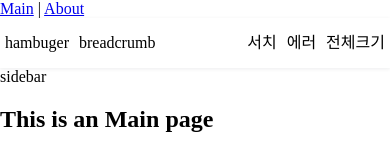
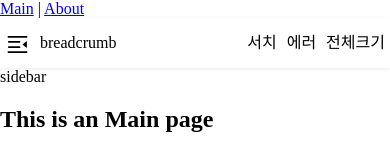
Before and after one commit to dngwoo/vue-element-admin-sidebar-clone, a Vue app: page / in a window 390 px wide. Shown: the top 160 px of the page. Built offline with nearby package versions, Linux system fonts and the light colour scheme.

Commit message:
Hamburger.vue 구현

```diff
--- a/src/layout/components/AppHeader/Hambuger.vue
+++ b/src/layout/components/AppHeader/Hambuger.vue
@@ -1,12 +1,12 @@
 <template>
-  <div style="padding: 0 15px;" @click="toggleClick">
+  <div class="header__menu-item" @click="toggleClick">
     <svg
       :class="{ 'is-active': isActive }"
       class="hamburger"
       viewBox="0 0 1024 1024"
       xmlns="http://www.w3.org/2000/svg"
-      width="64"
-      height="64"
+      width="25"
+      height="25"
     >
       <path
         d="M408 442h480c4.4 0 8-3.6 8-8v-56c0-4.4-3.6-8-8-8H408c-4.4 0-8 3.6-8 8v56c0 4.4 3.6 8 8 8zm-8 204c0 4.4 3.6 8 8 8h480c4.4 0 8-3.6 8-8v-56c0-4.4-3.6-8-8-8H408c-4.4 0-8 3.6-8 8v56zm504-486H120c-4.4 0-8 3.6-8 8v56c0 4.4 3.6 8 8 8h784c4.4 0 8-3.6 8-8v-56c0-4.4-3.6-8-8-8zm0 632H120c-4.4 0-8 3.6-8 8v56c0 4.4 3.6 8 8 8h784c4.4 0 8-3.6 8-8v-56c0-4.4-3.6-8-8-8zM142.4 642.1L298.7 519a8.84 8.84 0 0 0 0-13.9L142.4 381.9c-5.8-4.6-14.4-.5-14.4 6.9v246.3a8.9 8.9 0 0 0 14.4 7z"
@@ -33,14 +33,12 @@ export default {
 </script>
 
 <style>
-.hambuger {
+.hamburger {
   display: inline-block;
   vertical-align: middle;
-  width: 20px;
-  height: 20px;
 }
 
-.hambuger.is-active {
+.hamburger.is-active {
   transform: rotate(180deg);
 }
 </style>
--- a/src/layout/components/AppHeader/index.vue
+++ b/src/layout/components/AppHeader/index.vue
@@ -1,7 +1,7 @@
 <template>
   <div class="header">
     <div class="header__left-menu">
-      <div class="header__menu-item">hambuger</div>
+      <hambuger :is-active="sidebar.opened"></hambuger>
       <div class="header__menu-item">
         breadcrumb
       </div>
@@ -15,8 +15,15 @@
 </template>
 
 <script>
+import Hambuger from "@/layout/components/AppHeader/Hambuger";
+import { mapGetters } from "vuex";
 export default {
-  methods: {}
+  components: {
+    Hambuger
+  },
+  computed: {
+    ...mapGetters(["sidebar", "device"])
+  }
 };
 </script>
 
```
